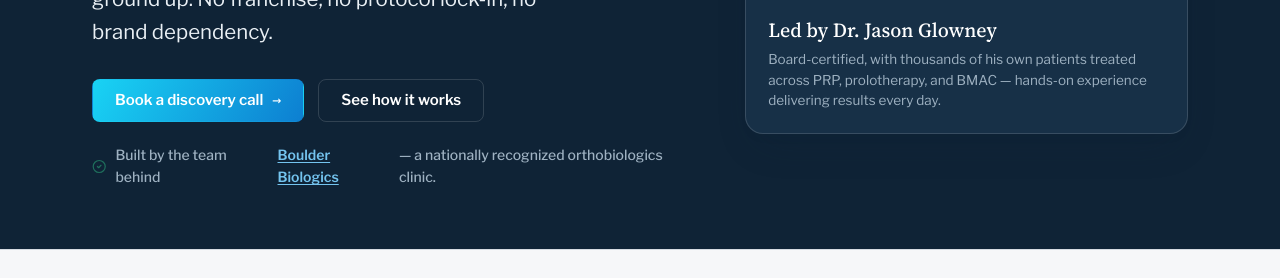
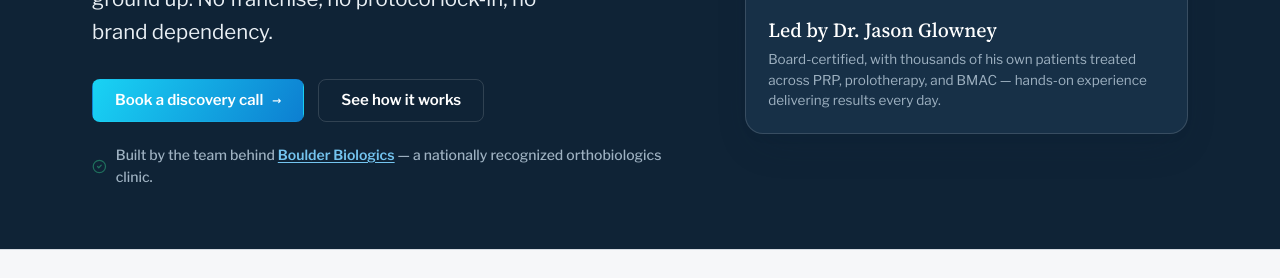
Before and after one commit to BBClinAdmin/orthobio, a plain HTML site: page index.html in a window 1280 px wide. Shown: the part 522-800 px from the top of the page. Drawn offline with Linux system fonts and the light colour scheme.

Commit message:
Fix hero clinic link: flow inline in the sentence
Wrap the hero-note text in a span so the flex container has only the icon +
text as children. Previously the inline <a> became its own flex item (with
the 9px gap), breaking the sentence onto stacked columns.

Co-Authored-By: Claude Opus 4.8 <noreply@anthropic.com>

```diff
--- a/index.html
+++ b/index.html
@@ -104,7 +104,7 @@
           </div>
           <div class="hero-note">
             <i data-lucide="circle-check" class="i-vital" stroke-width="2" style="width:15px;height:15px"></i>
-            Built by the team behind <a href="https://boulderbiologics.com" target="_blank" rel="noopener">Boulder Biologics</a> — a nationally recognized orthobiologics clinic.
+            <span>Built by the team behind <a href="https://boulderbiologics.com" target="_blank" rel="noopener">Boulder Biologics</a> — a nationally recognized orthobiologics clinic.</span>
           </div>
         </div>
         <div class="proof">
```
